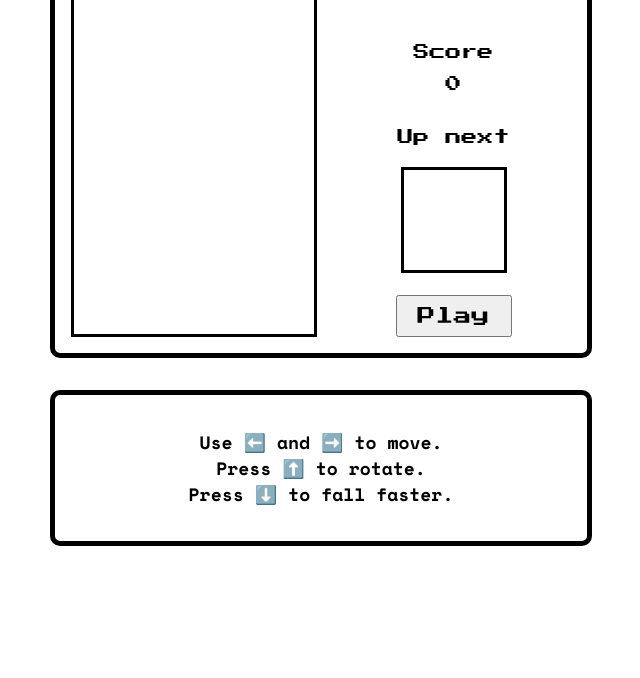
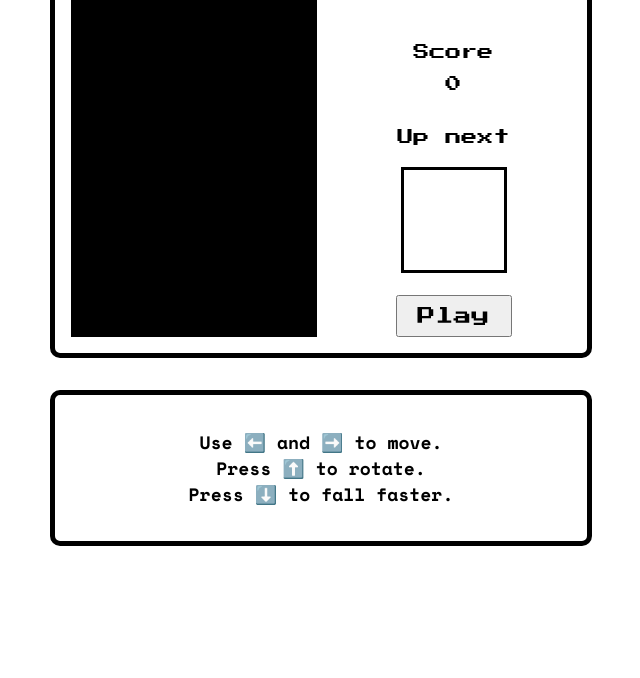
Before and after one commit to eniabellver/tetris-game, a website: page index.html in a window 1280 px wide. Shown: the part 122-800 px from the top of the page, without its empty margins (319-959 px from the left). Drawn offline with nearby package versions, Linux system fonts and the light colour scheme.

Commit message:
Built project setup for later

```diff
--- /dev/null
+++ b/board.js
@@ -0,0 +1,3 @@
+/*--------------
+GAME BOARD LOGIC
+--------------*/
--- /dev/null
+++ b/constants.js
@@ -0,0 +1,3 @@
+/*--------------------
+GAME CONSTANTS & RULES
+--------------------*/
--- a/index.html
+++ b/index.html
@@ -29,6 +29,6 @@
 </div>
 
 <script type="text/javascript" src="tetris.js"></script>
-
+<script type="text/javascript" src="constants.js"></script>
 </body>
 </html>
--- /dev/null
+++ b/piece.js
@@ -0,0 +1,3 @@
+/*---------------
+GAME SHAPES LOGIC
+---------------*/
--- a/tetris.js
+++ b/tetris.js
@@ -1,27 +1,77 @@
-/*------
-CONSTANTS
--------*/
-const canvas = document.getElementById('board')
-const ctx = canvas.getContext('2d')
-const canvasNext = document.getElementById('upcoming')
-const ctxNext = canvasNext.getContext('2d')
+/*---------------
+CANVAS AND CONTEXT
+----------------*/
+//TODO: add window 'load' event
+const canvas = document.getElementById('board');
+const ctx = canvas.getContext('2d');
+const canvasNext = document.getElementById('upcoming');
+const ctxNext = canvasNext.getContext('2d');
 
-const canvasW = 10; //width in blocks
-const canvasH = 20; //height in blocks
-ctx.scale(x, y) //TODO: define scale
-
+/*------------
+GAME CONSTANTS
+------------*/
+const BOARD_WIDTH = 10; //width in blocks
+const BOARD_HEIGHT = 20; //height in blocks
 const SCORE = 0;
 
 //prettier-ignore
 const PIECE = [
-    []
-]
+    // I SHAPE
+    [0,0,0,0,
+     1,1,1,1,
+     0,0,0,0,
+     0,0,0,0],
 
-const playButton = document.getElementById('play-btn')
+    // L SHAPE
+    [1,0,0,
+     1,1,1,
+     0,0,0],
+
+    // J SHAPE
+    [0,0,1,
+     1,1,1,
+     0,0,0],
+
+    // T SHAPE
+    [0,1,0,
+     1,1,1,
+     0,0,0],
+
+    // O SHAPE
+    [1,1,
+     1,1],
+
+    // S SHAPE
+    [0,1,1,
+     1,1,0,
+     0,0,0],
+
+    // Z SHAPE
+    [1,1,0,
+     0,1,1,
+     0,0,0]
+];
+
+/*---------------------------------------
+CALCULATE SCALE AND FILL CANVAS RECTANGLE
+----------------------------------------*/
+ctx.canvas.width = BOARD_WIDTH * 20;
+ctx.canvas.height = BOARD_HEIGHT * 20;
+ctx.scale(20, 20);
+ctx.fillStyle = '#000';
+ctx.fillRect(0, 0, canvas.width, canvas.height);
+
+/*---------------
+PLAY BUTTON EVENT
+---------------*/
+const playButton = document.getElementById('play-btn');
 playButton.addEventListener('click', () => {
-//call the function that starts the game
-})
+    //call the function that starts the game
+});
 
+/*------------
+GAME FUNCTIONS
+------------*/
 function start() {
     //function that resets/starts the board and hides play button
 }
@@ -30,7 +80,6 @@ function reset() {
     //clears the board, also is called on start()
 }
 
-
 function lose() {
     //stops the game when the player loses
 }
```
Also changed, not shown: 1 other file.
